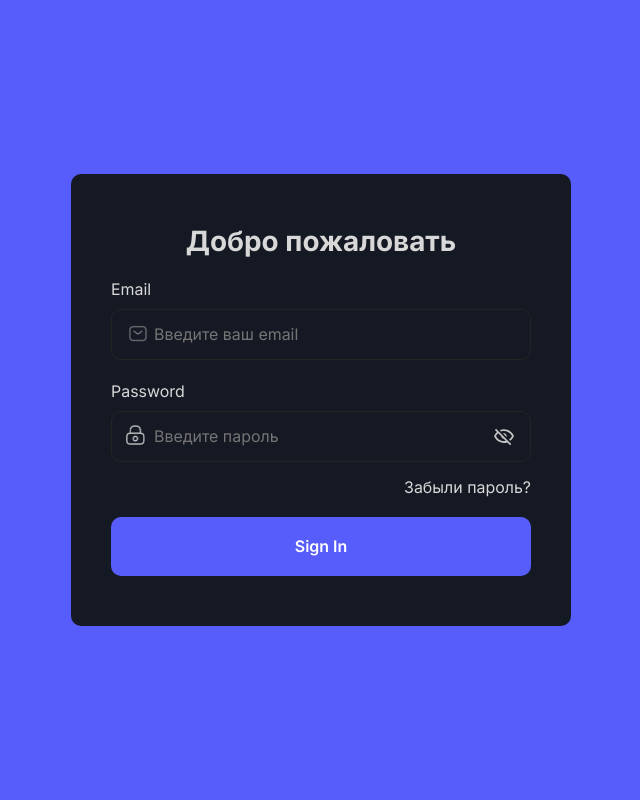
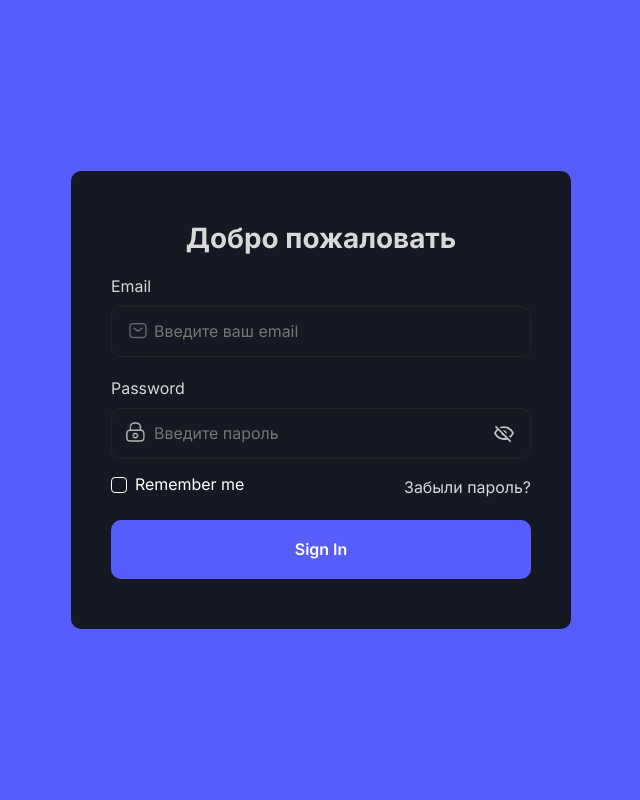
Before and after one commit to stemirkhan/SmartSense, a Flask app: page /login in a window 1280 px wide. Shown: the whole page, without its empty margins (319-959 px from the left). Run offline with Flask 2, Linux system fonts and the light colour scheme; parts of the project's set-up code (start-up, migrations or seed data) failed here and were passed over.

Commit message:
Added styles for the remember me button, and so I registered the path to the exit page in the html file

```diff
--- a/app/static/style/login.css
+++ b/app/static/style/login.css
@@ -91,16 +91,6 @@ body{
     overflow: hidden;
     min-width: 100%;
 }
-/* ._container{
-    margin-left: auto;
-    margin-right: auto;
-    box-sizing: content-box;
-max-width: 1800px;
-padding-left: 40px;
-padding-right: 40px;
-} */
-
-
 
 .auth-title {
     font-family: 'Inter';
@@ -210,6 +200,48 @@ border-radius: 5px;
   opacity: 1;
   visibility: visible;
 }
+.form-row{
+  display: flex;
+  justify-content: space-between;
+  align-items: center;
+  padding-top: 16px;
+}
+.form-checkbox{
+    position: absolute;
+    z-index: -1;
+    opacity: 0;
+}
+.form-checkbox+label {
+  display: inline-flex;
+  align-items: center;
+  user-select: none;
+}
+.form-checkbox+label::before {
+  content: '';
+  display: inline-block;
+  width: 1em;
+  height: 1em;
+  flex-shrink: 0;
+  flex-grow: 0;
+  border: 1px solid #fff;
+  border-radius: 0.25em;
+  margin-right: 0.5em;
+  background-repeat: no-repeat;
+  background-position: center center;
+  background-size: 50% 50%;
+}
+.form-checkbox:checked+label::before {
+  border-color: #575DFB;
+  background-color: #575DFB;
+}
+.form-checkbox-label{
+  font-family: 'Inter';
+    font-style: normal;
+    font-weight: 400;
+    font-size: 15.94px;
+    line-height: 19px;
+    color: #FFF;
+}
 .form-pass-label {
     font-family: 'Inter';
     font-style: normal;
@@ -243,7 +275,7 @@ border-radius: 5px;
     font-size: 15.94px;
     line-height: 19px;
     color: #D8D8D8;
-    padding-top: 16px;
+
     cursor: pointer;
 }
 .form-button{
--- a/app/templates/base.html
+++ b/app/templates/base.html
@@ -41,7 +41,7 @@
                                     <li class="header-item">
                                         <div class="item-group">
                                             <img src="{{url_for('static', filename='img/settings.png')}}" alt="settings-icon" class="item-img">
-                                            <a class="item-text" href="{{ url_for('dashboard') }}">Admin Panel</a>
+                                            <a class="item-text" href="{{ url_for('admin.index') }}">Admin Panel</a>
                                         </div>
                                     </li>
                                 </ul>
--- a/app/templates/login.html
+++ b/app/templates/login.html
@@ -32,7 +32,13 @@
             <img src="{{url_for('static', filename='img/open_eye.svg')}}" alt="lock" class="input-icon eye first opened">
             </div>
 
-            <a class="auth-forgetPass" href="../forgotPassword/forgot.html">Забыли пароль?</a>
+            <div class="form-row">
+                <div class="form-checkbox-group">
+                    {{ form.remember(type="checkbox", id="remember", class="form-checkbox")}}
+                    <label for="remember" class="form-checkbox-label">{{form.remember.label.text}}</label>
+                </div>
+                <a class="auth-forgetPass" href="forgot.html">Забыли пароль?</a>
+            </div>
             {{ form.submit(type="submit", class="form-button", value="Sign In") }}
         </form>
         </div>
```
